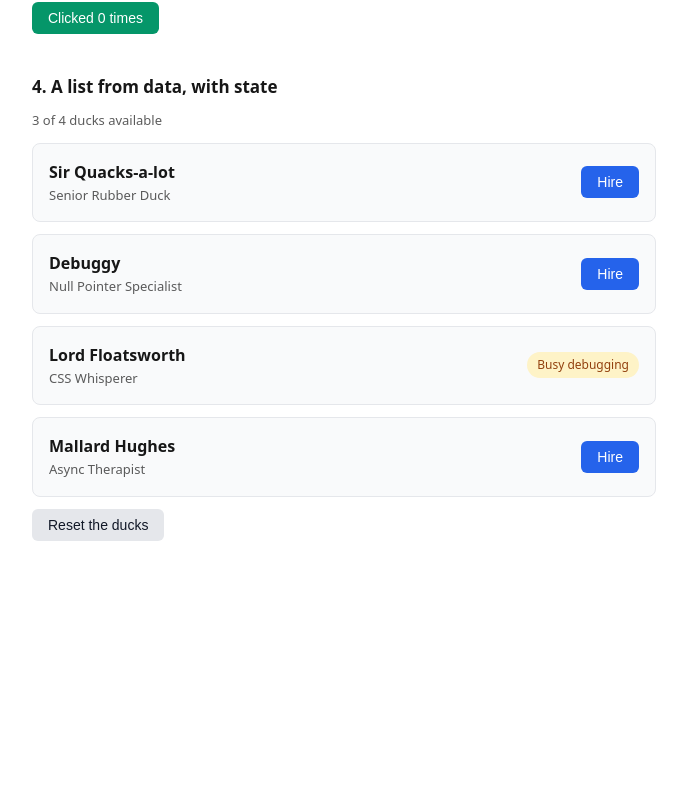
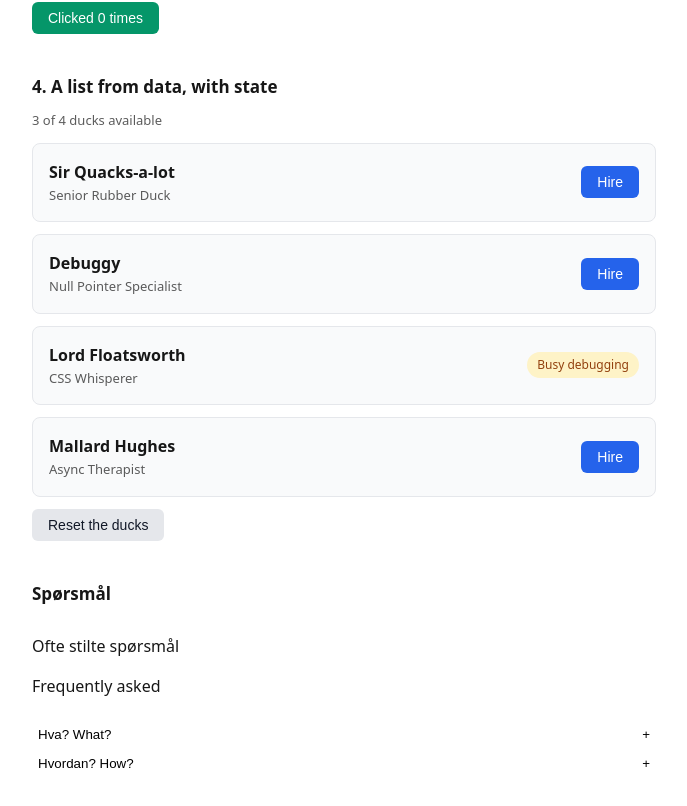
Before and after one commit to Soreng95/rubber-duck-debugging-agency, a React (Vite) app: page / in a window 1280 px wide. Shown: the part 480-1286 px from the top of the page, without its empty margins (296-983 px from the left). Before the commit the page ends 1069 px from the top, so only its background shows below. Built offline with nearby package versions, Linux system fonts and the light colour scheme.

Commit message:
basic functionality
hard coded content, accordion has basic functionality, closes and opens on -/+.

```diff
--- a/src/App.jsx
+++ b/src/App.jsx
@@ -24,6 +24,23 @@ import DuckList from "./components/DuckList.jsx";
 
 import styles from "./App.module.css";
 
+import FaqItem from "./components/FaqItem.jsx";
+const FAQ_ITEMS = [
+  {
+    id: 1,
+    question: "Hva?",
+    questionEn: "What?",
+    answer: "Eksempel!",
+    answerEn: "Example!",
+  },
+  {
+    id: 2,
+    question: "Hvordan?",
+    questionEn: "How?",
+    answer: "Klikk!",
+    answerEn: "Click!",
+  },
+];
 // ------------------------------------------------------------
 //  Our starting data
 // ------------------------------------------------------------
@@ -161,6 +178,17 @@ export default function App() {
           <Button text="Reset the ducks" variant="secondary" onClick={handleReset} />
         )}
       </section>
+      <section className={styles.section}>
+  <h2 className={styles.heading}>Spørsmål</h2>
+  <div>
+  <p>Ofte stilte spørsmål</p>
+  <p>Frequently asked</p>
+  </div>
+  {FAQ_ITEMS.map((item) => (
+    <FaqItem key={item.id} item={item} />
+  ))}
+</section>
     </div>
+
   );
 }
--- /dev/null
+++ b/src/components/FaqItem.css
@@ -0,0 +1,23 @@
+.faq_answer {
+  display: grid;
+  grid-template-rows: 0fr;
+  transition: grid-template-rows 0.3s ease;
+}
+
+.faq_answer.is-open {
+  grid-template-rows: 1fr;
+}
+
+.faq_answer-inner {
+  overflow: hidden;
+}
+
+.faq_question {
+  display: flex;
+  justify-content: space-between;
+  width: 100%;
+  background: none;
+  border: none;
+  cursor: pointer;
+  text-align: left;
+}
--- /dev/null
+++ b/src/components/FaqItem.jsx
@@ -0,0 +1,42 @@
+import { useState, useId } from "react";
+import "./FaqItem.css";
+
+
+export default function FaqItem ({item}) {
+    const [isOpen, setIsOpen] = useState(false);
+    const id = useId();
+    const buttonId = `${id}-button`;
+    const panelId = `${id}-panel`
+
+    return (
+        <div className="faq_item">
+            <button type="button" id={buttonId} className="faq_question" aria-expanded={isOpen} aria-controls={panelId} onClick={() => setIsOpen((open) => !open)}>
+                <span className="faq_question_text">
+                    <span className="faq_q-no"> {item.question} </span>
+                    <span className="faq_q-en"> {item.questionEn} </span>
+                </span>
+                <span className="faq_icon" aria-hidden="true"> {isOpen ? "-" : "+"} </span>
+            </button>
+                <div
+        id={panelId}
+        role="region"
+        aria-labelledby={buttonId}
+        className={`faq_answer ${isOpen ? "is-open" : ""}`}
+      >
+        <div className="faq_answer-inner">
+          <p>{item.answer}</p>
+          <p>{item.answerEn}</p>
+        </div>
+        <div
+  id={panelId}
+  role="region"
+  aria-labelledby={buttonId}
+  className={`faq_answer ${isOpen ? "is-open" : ""}`}
+  inert={!isOpen}
+></div>
+      </div>
+        </div>
+
+    );
+
+}
```
